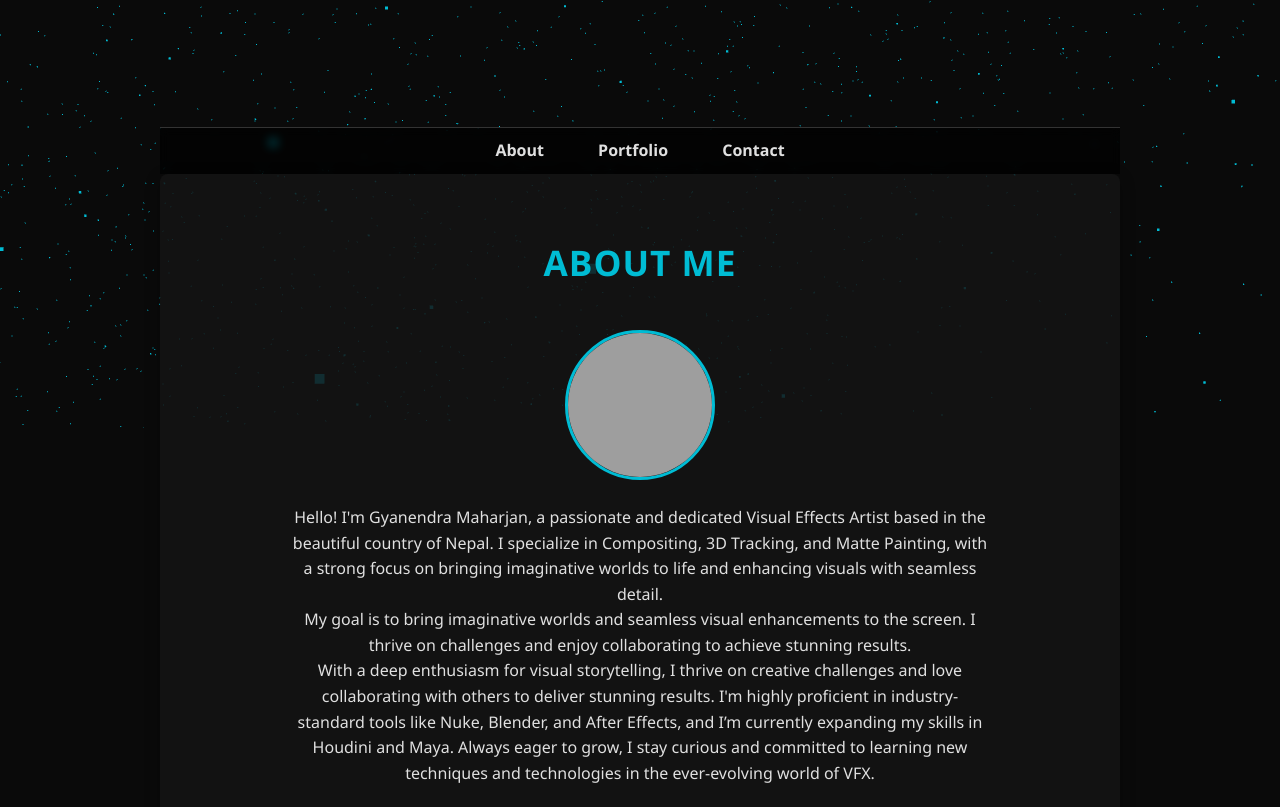
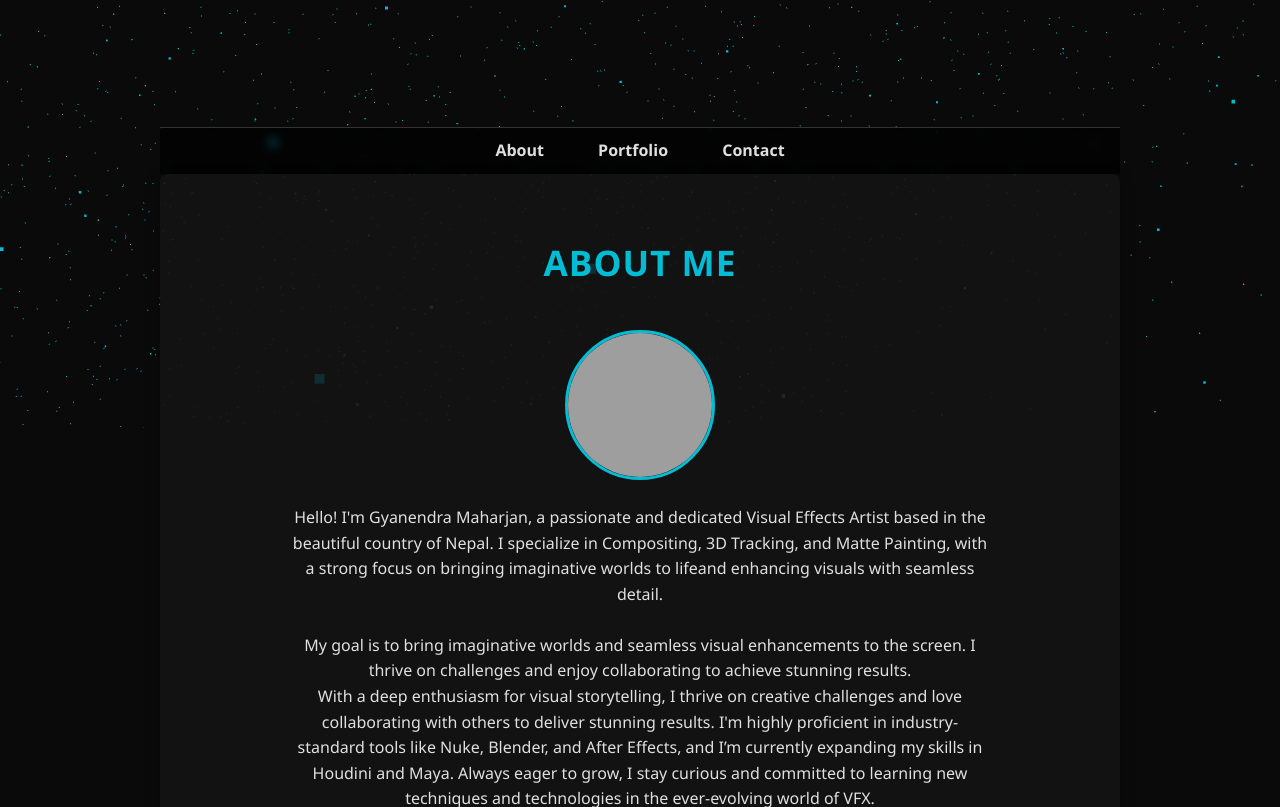
Before and after one commit to gyanenmhz/portfolio, a plain HTML site: page index.html in a window 1280 px wide. Shown: the part 372-1179 px from the top of the page. Drawn offline with nearby package versions, Linux system fonts and the light colour scheme; grey boxes are pictures that could not be loaded; animation ran at ten frames a second.

Commit message:
Update index.html

```diff
--- a/index.html
+++ b/index.html
@@ -305,19 +305,20 @@
                 <img src="https://th.bing.com/th/id/OIP.ayLR3s_gwq5dtKd4Z2EAMgHaLH?rs=1&pid=ImgDetMain" alt="Gyanendra Maharjan Profile Picture" class="profile-pic">
                  <!-- === ADD YOUR ABOUT TEXT HERE === -->
                 <p>
-                    Hello! I'm Gyanendra Maharjan, a passionate and dedicated Visual Effects Artist based in the beautiful country of Nepal.
-                    I specialize in Compositing, 3D Tracking, and Matte Painting, with a strong focus on bringing imaginative worlds to life
-                    and enhancing visuals with seamless detail.
-
+                    Hello! I'm Gyanendra Maharjan, a passionate and dedicated Visual Effects Artist based in the
+                    beautiful country of Nepal. I specialize in Compositing, 3D Tracking, and Matte Painting, with
+                    a strong focus on bringing imaginative worlds to lifeand enhancing visuals with seamless detail.
                 </p>
+            </br>
                 <p>
                     My goal is to bring imaginative worlds and seamless visual enhancements to the screen.
                     I thrive on challenges and enjoy collaborating to achieve stunning results.
                     </p>
                 <p>
-                   With a deep enthusiasm for visual storytelling, I thrive on creative challenges and love collaborating with others to deliver stunning results. I'm highly proficient
-                    in industry-standard tools like Nuke, Blender, and After Effects, and I’m currently expanding my skills in Houdini and Maya.
-                    Always eager to grow, I stay curious and committed to learning new techniques and technologies in the ever-evolving world of VFX.
+                   With a deep enthusiasm for visual storytelling, I thrive on creative challenges and love collaborating
+                   with others to deliver stunning results. I'm highly proficient in industry-standard tools like Nuke, Blender,
+                    and After Effects, and I’m currently expanding my skills in Houdini and Maya. Always eager to grow,
+                    I stay curious and committed to learning new techniques and technologies in the ever-evolving world of VFX.
 
                 </p>
             </section>
```
